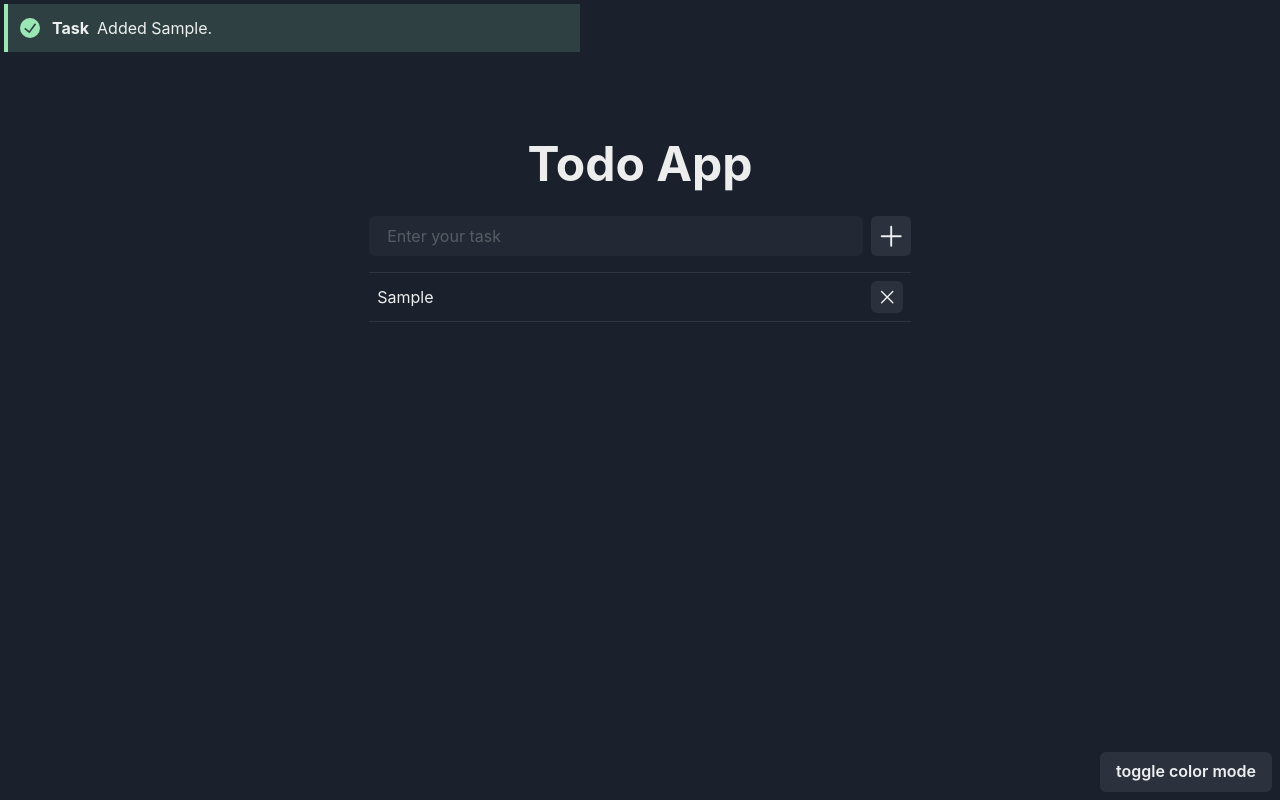
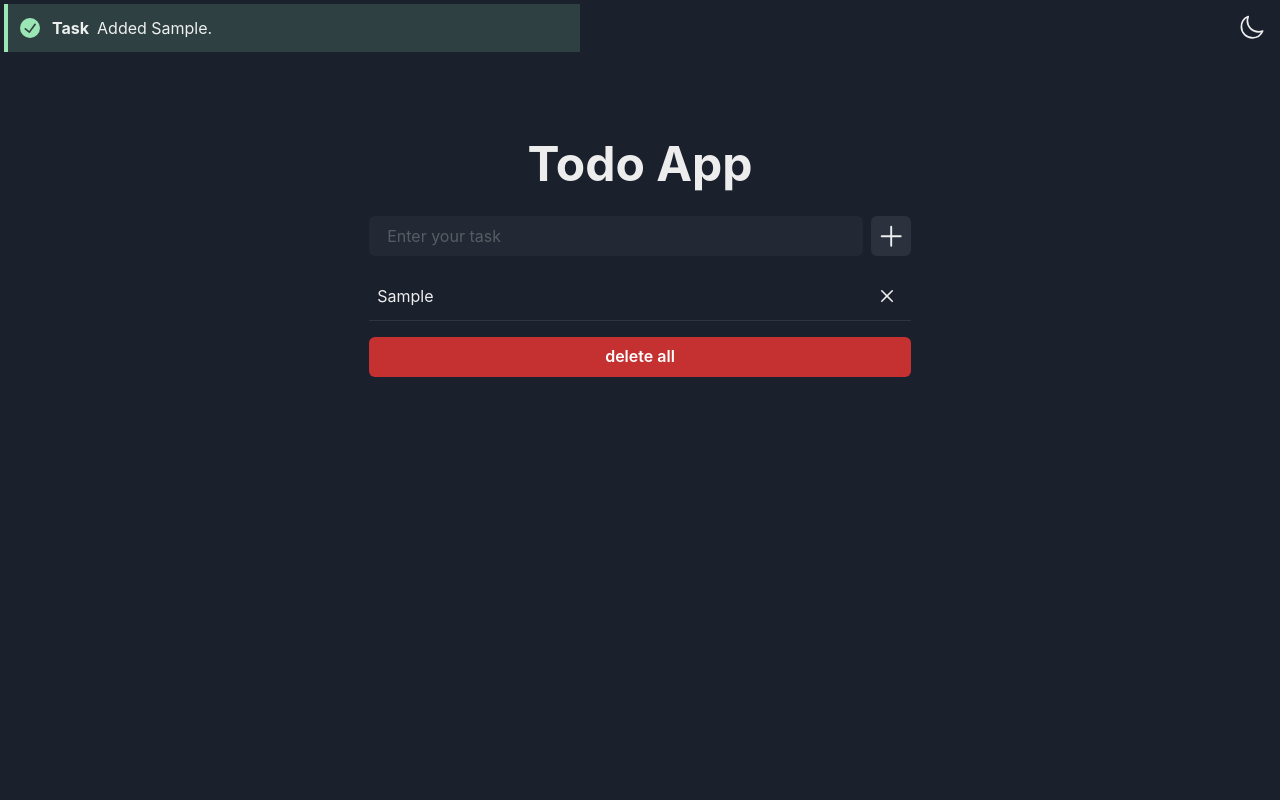
Before and after one commit to macfim/react-typescript-todoapp, a React (Vite) app: page / in a window 1280 px wide. Both pictures are taken after typing "Sample" into the empty fields and a click on the button 890 px from the left and 236 px from the top of the page. Built offline with nearby package versions, Linux system fonts and the light colour scheme.

Commit message:
add delete all button

```diff
--- a/src/App.tsx
+++ b/src/App.tsx
@@ -1,6 +1,8 @@
-import { Button, Box, useColorMode } from "@chakra-ui/react";
+import { IconButton, useColorMode } from "@chakra-ui/react";
 
 import Main from "./components/Main";
+
+import { SunIcon, MoonIcon } from "@heroicons/react/24/outline";
 
 const App: React.FC = () => {
   const { colorMode, toggleColorMode } = useColorMode();
@@ -8,14 +10,16 @@
   return (
     <>
       <Main />
-      <Button
+      <IconButton
+        aria-label="toggle colormode"
+        icon={colorMode === "light" ? <SunIcon /> : <MoonIcon />}
         position="absolute"
-        bottom=".5rem"
+        top=".5rem"
         right=".5rem"
+        p=".4rem"
         onClick={toggleColorMode}
-      >
-        toggle color mode
-      </Button>
+        variant="ghost"
+      />
     </>
   );
 };
--- a/src/components/Main.tsx
+++ b/src/components/Main.tsx
@@ -8,18 +8,20 @@
   Stack,
   Input,
   Text,
+  Button,
   IconButton,
   HStack,
   Alert,
   AlertIcon,
   AlertTitle,
   AlertDescription,
+  CloseButton,
+  ScaleFade,
 } from "@chakra-ui/react";
 
 import { useAlert } from "../hooks/useAlert";
 
 import { PlusIcon } from "@heroicons/react/24/outline";
-import { XMarkIcon } from "@heroicons/react/24/outline";
 
 const Main: React.FC = () => {
   const [todoList, setTodoList] = useState<string[]>([]);
@@ -49,6 +51,11 @@
     notifie("Task", `Removed ${todoList[index]}.`, "success");
   };
 
+  const removeAll = () => {
+    setTodoList([]);
+    notifie("Task", `Removed All Tasks.`, "success");
+  };
+
   return (
     <Container minH="100vh" textAlign="center" paddingTop="10%">
       <Text fontSize="5xl" fontWeight="bold">
@@ -73,24 +80,25 @@
         </form>
         {todoList.length > 0 && (
           <Stack direction="column" spacing="1rem" paddingBlock="1rem">
-            {todoList.reverse().map((item, i) => (
+            {todoList.map((item, i) => (
               <Box key={i}>
-                {i === 0 && <Divider />}
                 <Flex justify="space-between" align="center" p=".5rem">
                   <Text>{item}</Text>
                   <HStack>
-                    <IconButton
-                      aria-label="remove task"
-                      icon={<XMarkIcon />}
-                      p=".3rem"
-                      size="sm"
-                      onClick={() => handleRemove(i)}
-                    />
+                    <CloseButton onClick={() => handleRemove(i)} />
                   </HStack>
                 </Flex>
                 <Divider />
               </Box>
             ))}
+            <Button
+              bg="red.600"
+              color="white"
+              _hover={{ background: "red.700" }}
+              onClick={removeAll}
+            >
+              delete all
+            </Button>
           </Stack>
         )}
       </Flex>
```
